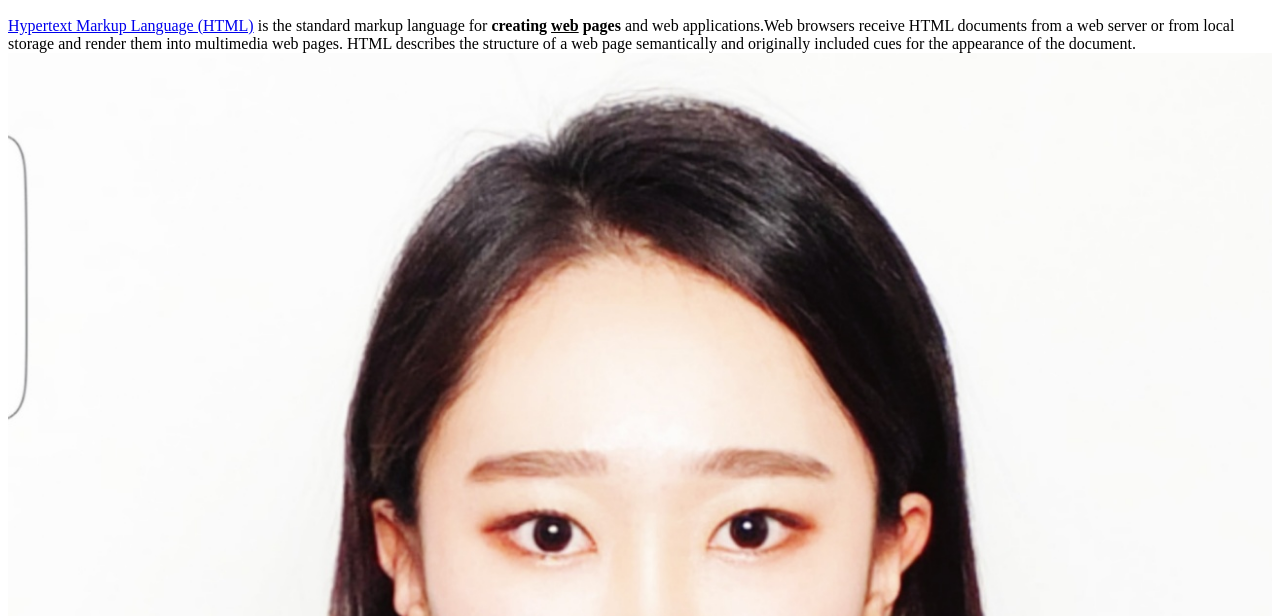
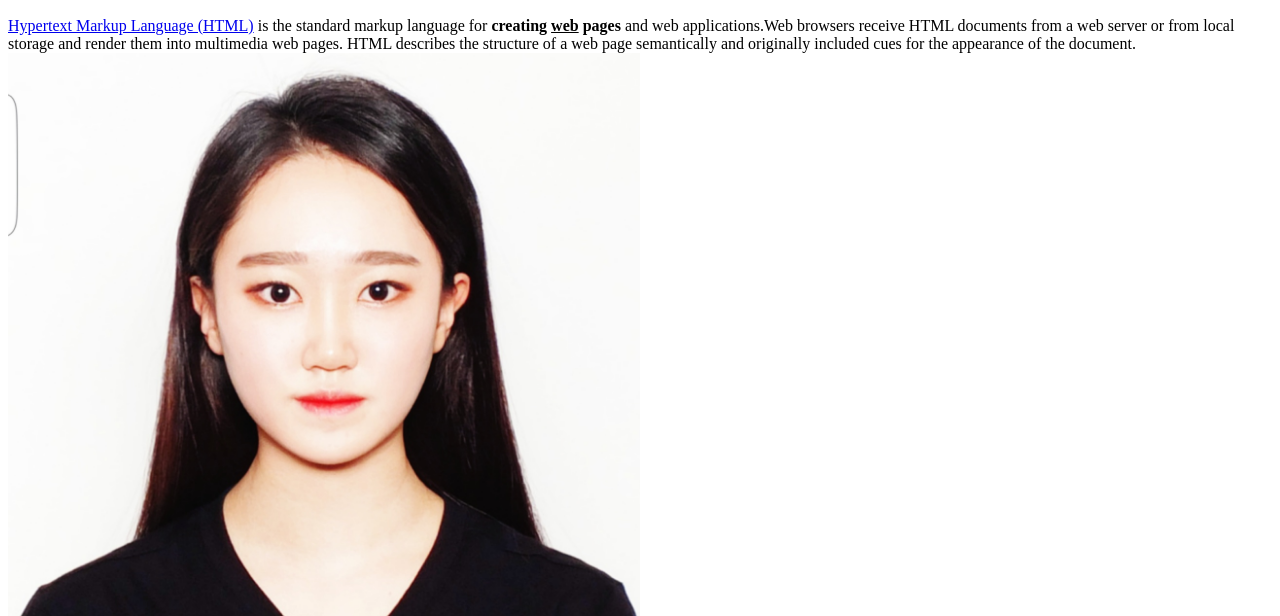
Before and after one commit to tjddnjs1021/WEB1, a plain HTML site: page 1.html in a window 1280 px wide. Shown: the part 184-800 px from the top of the page. Drawn offline with Linux system fonts and the light colour scheme.

Commit message:
second version

```diff
--- a/1.html
+++ b/1.html
@@ -16,7 +16,7 @@
 </ol></ul>
     <h2>HTML</h2>
 <p><a href="https://www.w3.org/TR/html51/" target="_blank" title="html5 specification">Hypertext Markup Language (HTML)</a> is the standard markup language for <strong>creating <u>web</u> pages</strong> and web applications.Web browsers receive HTML documents from a web server or from local storage and render them into multimedia web pages. HTML describes the structure of a web page semantically and originally included cues for the appearance of the document.
-<img src="jina.jpg" width="100%">
+<img src="jina.jpg" width="50%">
 </p><p style="margin-top:30px;">
 HTML elements are the building blocks of HTML pages. With HTML constructs, images and other objects, such as interactive forms, may be embedded into the rendered page. It provides a means to create structured documents by denoting structural semantics for text such as headings, paragraphs, lists, links, quotes and other items. HTML elements are delineated by tags, written using angle brackets.</p>
 </body>
```
